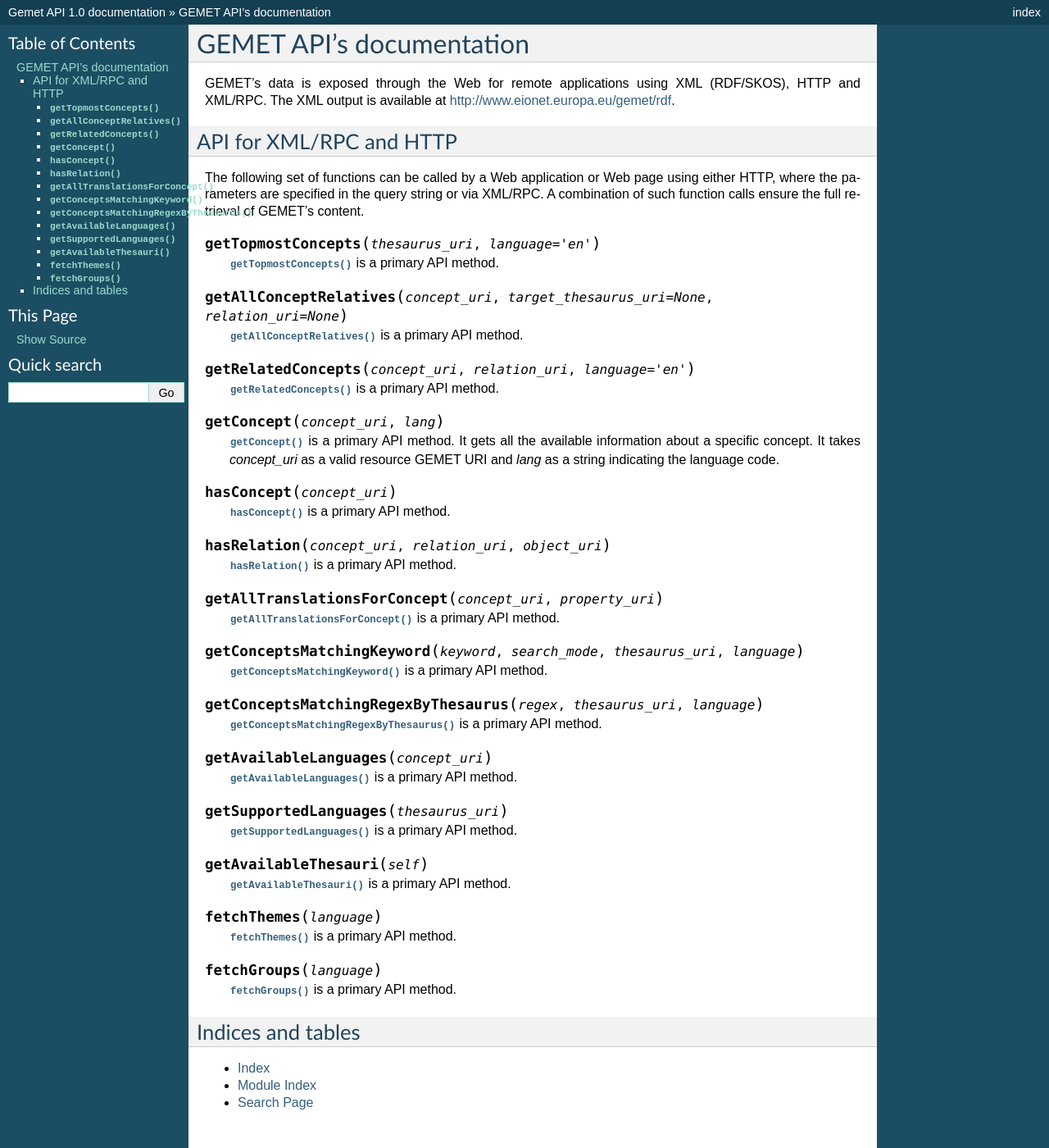
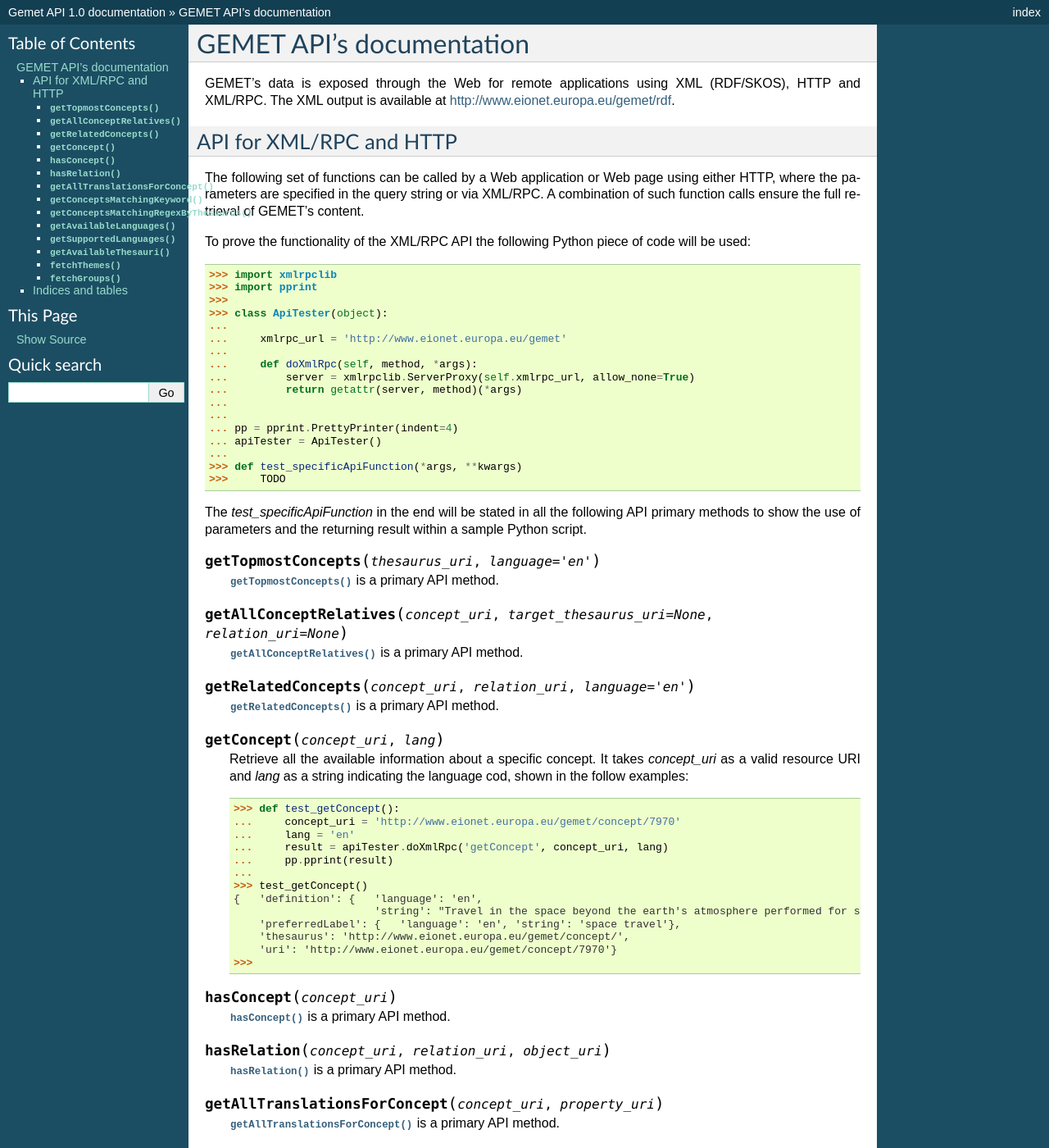
Before and after one commit to eea/gemet, a Sphinx documentation site: the page built from docs/api/source/api.rst, in a window 1280 px wide and 1400 px high. Shown: the whole window at 82% size. Built offline with Sphinx 7.4.7, drawn with Linux system fonts in a browser that asks for light colours.

Commit message:
docs: complete API template.

```diff
--- a/docs/api/source/api.rst
+++ b/docs/api/source/api.rst
@@ -17,6 +17,28 @@
 XML/RPC. A combination of such function calls ensure the full retrieval of
 GEMET's content.
 
+To prove the functionality of the XML/RPC API the following Python piece of code will be used::
+
+    >>> import xmlrpclib
+    >>> import pprint
+    >>>
+    >>> class ApiTester(object):
+    ...
+    ...     xmlrpc_url = 'http://www.eionet.europa.eu/gemet'
+    ...
+    ...     def doXmlRpc(self, method, *args):
+    ...         server = xmlrpclib.ServerProxy(self.xmlrpc_url, allow_none=True)
+    ...         return getattr(server, method)(*args)
+    ...
+    ...
+    ... pp = pprint.PrettyPrinter(indent=4)
+    ... apiTester = ApiTester()
+    ...
+    >>> def test_specificApiFunction(*args, **kwargs)
+    >>>     TODO
+
+The *test_specificApiFunction* in the end will be stated in all the following API primary methods to show the use of parameters and the returning result within a sample Python script.
+
 
 .. function:: getTopmostConcepts(thesaurus_uri, language='en')
 
@@ -32,7 +54,22 @@
 
 .. function:: getConcept(concept_uri, lang)
 
-    :func:`getConcept` is a primary API method. It gets all the available information about a specific concept. It takes *concept_uri* as a valid resource GEMET URI and *lang* as a string indicating the language code.
+    Retrieve all the available information about a specific concept. It takes *concept_uri* as a valid resource URI and *lang* as a string indicating the language cod, shown in the follow examples::
+
+        >>> def test_getConcept():
+        ...     concept_uri = 'http://www.eionet.europa.eu/gemet/concept/7970'
+        ...     lang = 'en'
+        ...     result = apiTester.doXmlRpc('getConcept', concept_uri, lang)
+        ...     pp.pprint(result)
+        ...
+        >>> test_getConcept()
+        {   'definition': {   'language': 'en',
+                              'string': "Travel in the space beyond the earth's atmosphere performed for scientific research purposes."},
+            'preferredLabel': {   'language': 'en', 'string': 'space travel'},
+            'thesaurus': 'http://www.eionet.europa.eu/gemet/concept/',
+            'uri': 'http://www.eionet.europa.eu/gemet/concept/7970'}
+        >>>
+
 
 .. function:: hasConcept(concept_uri)
 
```
Also changed, not shown: 5 other files.
